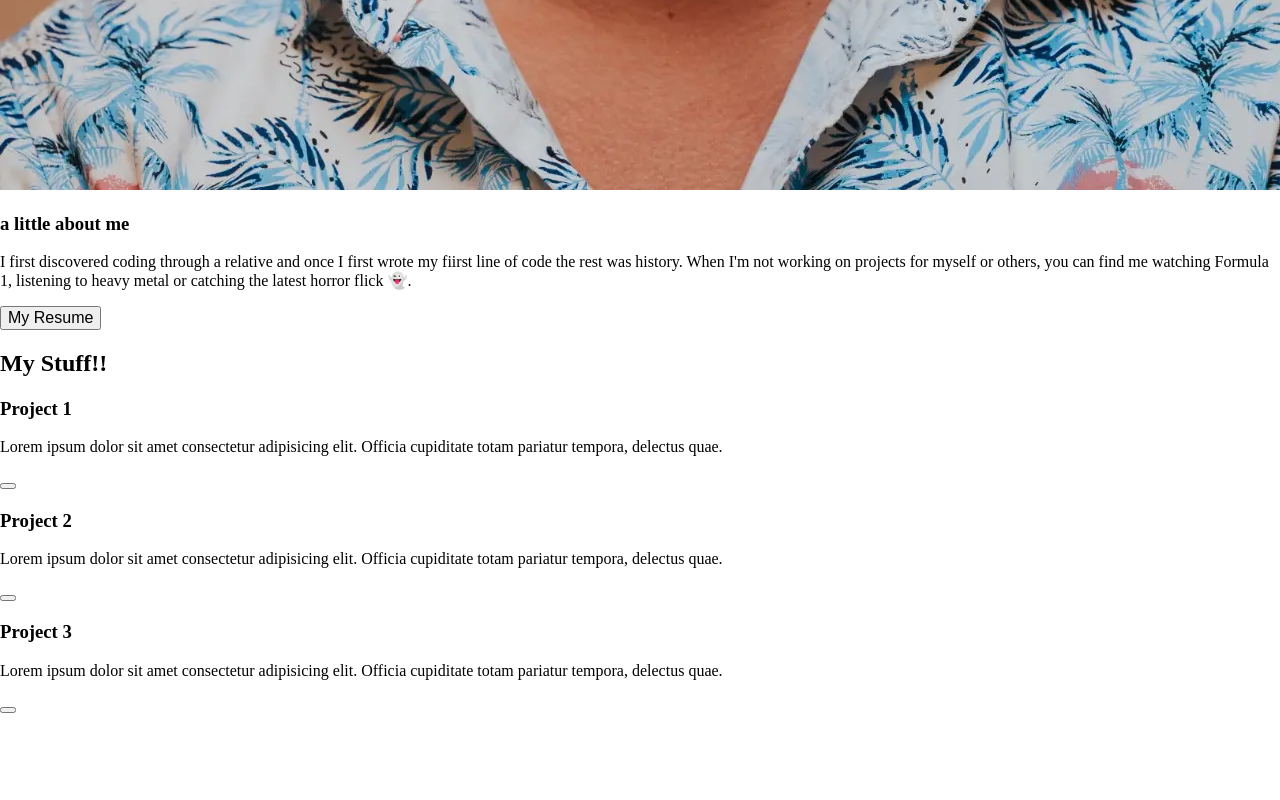
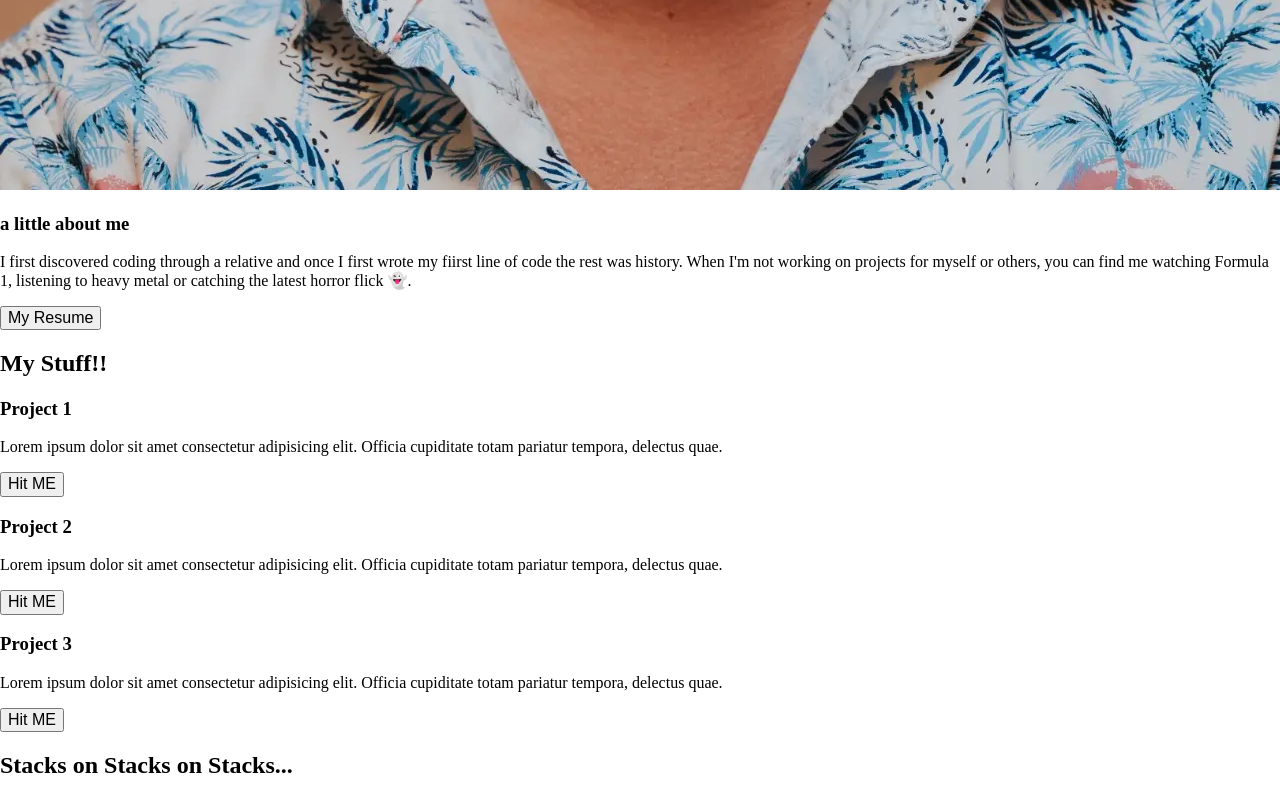
Before and after one commit to ryansted/cv-portfolio, a plain HTML site: page index.html in a window 1280 px wide. Shown: the part 1538-2338 px from the top of the page. Before the commit the page ends 2252 px from the top, so only its background shows below. Drawn offline with Linux system fonts and the light colour scheme.

Commit message:
added my stuff section and skills section to main content

```diff
--- a/index.html
+++ b/index.html
@@ -58,28 +58,33 @@
                     <div class="card-container">
                         <h3>Project 1</h3>
                         <p>Lorem ipsum dolor sit amet consectetur adipisicing elit. Officia cupiditate totam pariatur tempora, delectus quae.</p>
-                        <button class="card-gallery-btn"></button>
+                        <button class="card-gallery-btn">Hit ME</button>
                     </div>
                     <div class="card-container">
                         <h3>Project 2</h3>
                         <p>Lorem ipsum dolor sit amet consectetur adipisicing elit. Officia cupiditate totam pariatur tempora, delectus quae.</p>
-                        <button class="card-gallery-btn"></button>
+                        <button class="card-gallery-btn">Hit ME</button>
                     </div>
                     <div class="card-container">
                         <h3>Project 3</h3>
                         <p>Lorem ipsum dolor sit amet consectetur adipisicing elit. Officia cupiditate totam pariatur tempora, delectus quae.</p>
-                        <button class="card-gallery-btn"></button>
+                        <button class="card-gallery-btn">Hit ME</button>
                     </div>
                 </div>
+            </div>
+        </section>
 
-
-
-
-
-
-
-
-            </div>
+        <section class="my-skills">
+            <div class="wrapper">
+                <div class="my-skills-info">
+                    <h2>Stacks on Stacks on Stacks...</h2>
+                </div>
+                <div class="my-skills-list">
+                    <ul id="" class="">
+                        <!-- append with js -->
+                    </ul>
+                </div>
+        </div>
         </section>
 
     </main>
```
